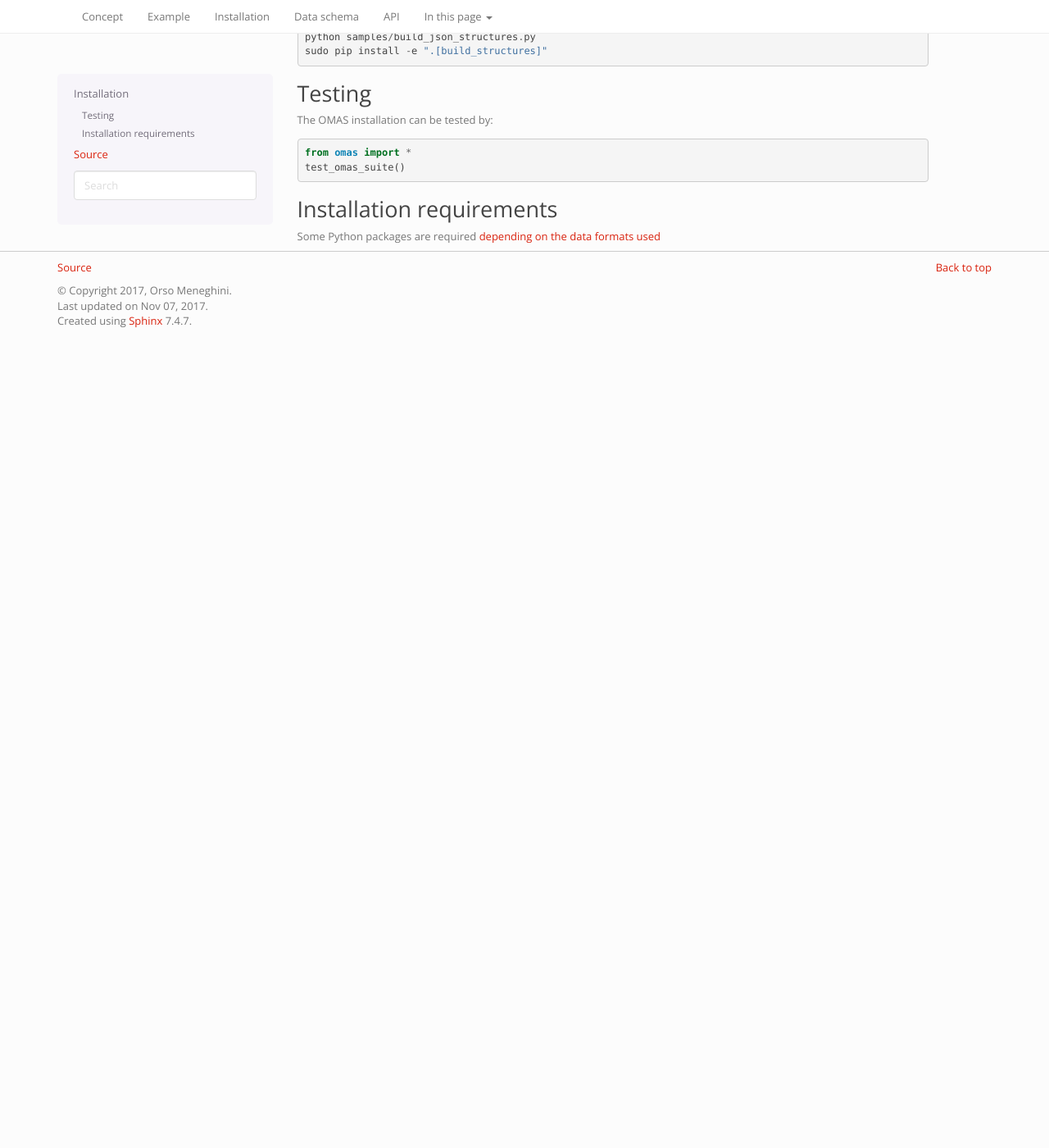
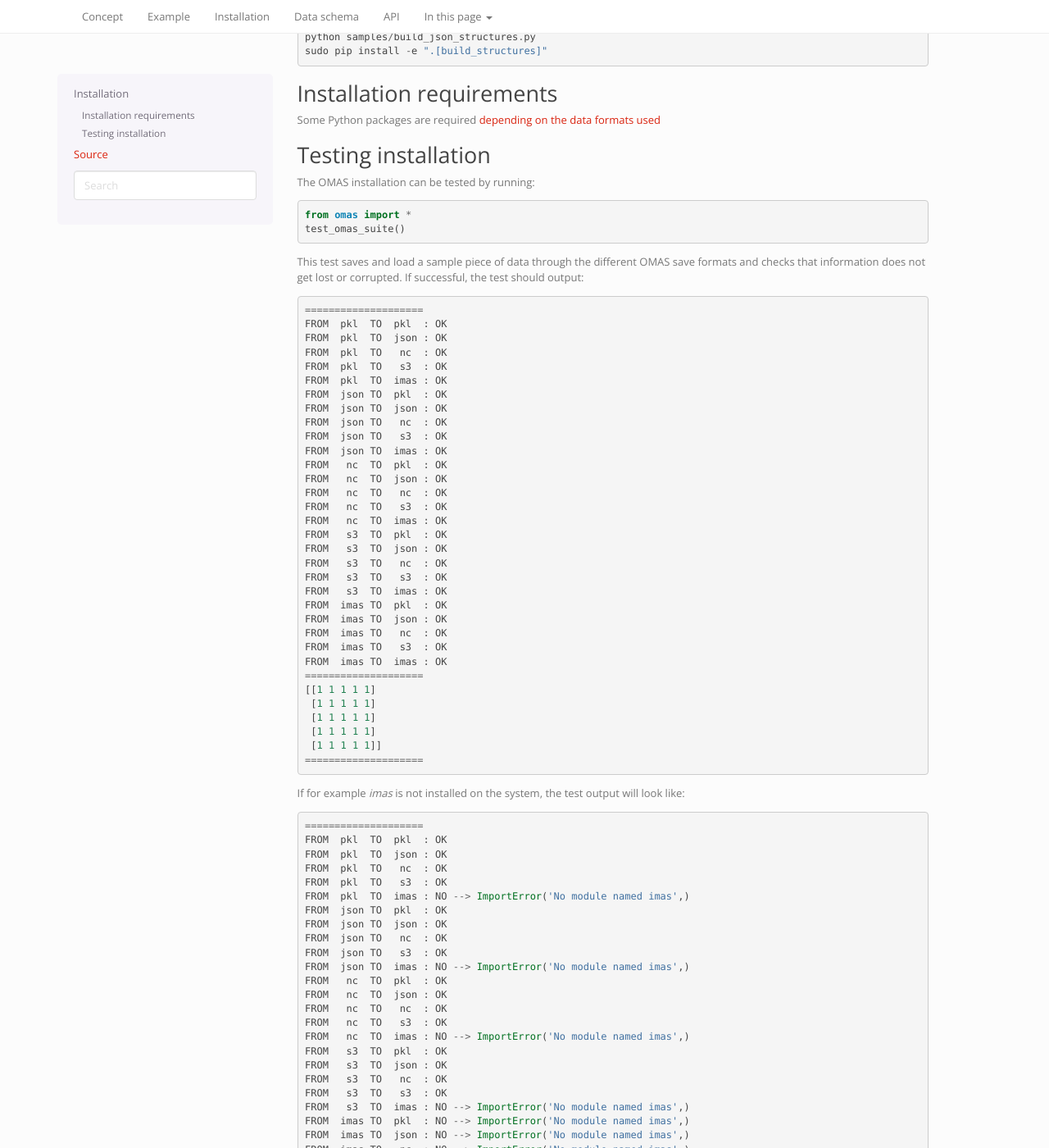
Before and after one commit to gafusion/omas, a Sphinx documentation site: the page built from sphinx/source/install.rst, in a window 1280 px wide and 1400 px high, scrolled down 270 px. Shown: the whole window at 82% size. Built offline with Sphinx 7.4.7, drawn with Linux system fonts in a browser that asks for light colours; before the commit the page ends 900 px from its top, so only the background shows below that; some of the changed text lies outside the part shown.

Commit message:
Improved test_omas_suite output and testing documentation

```diff
--- a/sphinx/source/install.rst
+++ b/sphinx/source/install.rst
@@ -14,19 +14,93 @@ To install `OMAS from GitHub <http://gafusion.github.io/omas/>`_::
         python samples/build_json_structures.py
         sudo pip install -e ".[build_structures]"
 
--------
-Testing
--------
+-------------------------
+Installation requirements
+-------------------------
 
-The OMAS installation can be tested by:
+Some Python packages are required :ref:`depending on the data formats used <omas_formats>`
+
+--------------------
+Testing installation
+--------------------
+
+The OMAS installation can be tested by running:
 
 .. code-block:: python
 
     from omas import *
     test_omas_suite()
 
--------------------------
-Installation requirements
--------------------------
+This test saves and load a sample piece of data through the different OMAS save formats
+and checks that information does not get lost or corrupted. If successful,
+the test should output::
 
-Some Python packages are required :ref:`depending on the data formats used <omas_formats>`
+    ====================
+    FROM  pkl  TO  pkl  : OK
+    FROM  pkl  TO  json : OK
+    FROM  pkl  TO   nc  : OK
+    FROM  pkl  TO   s3  : OK
+    FROM  pkl  TO  imas : OK
+    FROM  json TO  pkl  : OK
+    FROM  json TO  json : OK
+    FROM  json TO   nc  : OK
+    FROM  json TO   s3  : OK
+    FROM  json TO  imas : OK
+    FROM   nc  TO  pkl  : OK
+    FROM   nc  TO  json : OK
+    FROM   nc  TO   nc  : OK
+    FROM   nc  TO   s3  : OK
+    FROM   nc  TO  imas : OK
+    FROM   s3  TO  pkl  : OK
+    FROM   s3  TO  json : OK
+    FROM   s3  TO   nc  : OK
+    FROM   s3  TO   s3  : OK
+    FROM   s3  TO  imas : OK
+    FROM  imas TO  pkl  : OK
+    FROM  imas TO  json : OK
+    FROM  imas TO   nc  : OK
+    FROM  imas TO   s3  : OK
+    FROM  imas TO  imas : OK
+    ====================
+    [[1 1 1 1 1]
+     [1 1 1 1 1]
+     [1 1 1 1 1]
+     [1 1 1 1 1]
+     [1 1 1 1 1]]
+    ====================
+
+If for example `imas` is not installed on the system, the test output will look like::
+
+    ====================
+    FROM  pkl  TO  pkl  : OK
+    FROM  pkl  TO  json : OK
+    FROM  pkl  TO   nc  : OK
+    FROM  pkl  TO   s3  : OK
+    FROM  pkl  TO  imas : NO --> ImportError('No module named imas',)
+    FROM  json TO  pkl  : OK
+    FROM  json TO  json : OK
+    FROM  json TO   nc  : OK
+    FROM  json TO   s3  : OK
+    FROM  json TO  imas : NO --> ImportError('No module named imas',)
+    FROM   nc  TO  pkl  : OK
+    FROM   nc  TO  json : OK
+    FROM   nc  TO   nc  : OK
+    FROM   nc  TO   s3  : OK
+    FROM   nc  TO  imas : NO --> ImportError('No module named imas',)
+    FROM   s3  TO  pkl  : OK
+    FROM   s3  TO  json : OK
+    FROM   s3  TO   nc  : OK
+    FROM   s3  TO   s3  : OK
+    FROM   s3  TO  imas : NO --> ImportError('No module named imas',)
+    FROM  imas TO  pkl  : NO --> ImportError('No module named imas',)
+    FROM  imas TO  json : NO --> ImportError('No module named imas',)
+    FROM  imas TO   nc  : NO --> ImportError('No module named imas',)
+    FROM  imas TO   s3  : NO --> ImportError('No module named imas',)
+    FROM  imas TO  imas : NO --> ImportError('No module named imas',)
+    ====================
+    [[1 1 1 1 0]
+     [1 1 1 1 0]
+     [1 1 1 1 0]
+     [1 1 1 1 0]
+     [0 0 0 0 0]]
+    ====================
```
Also changed, not shown: 1 other file.
